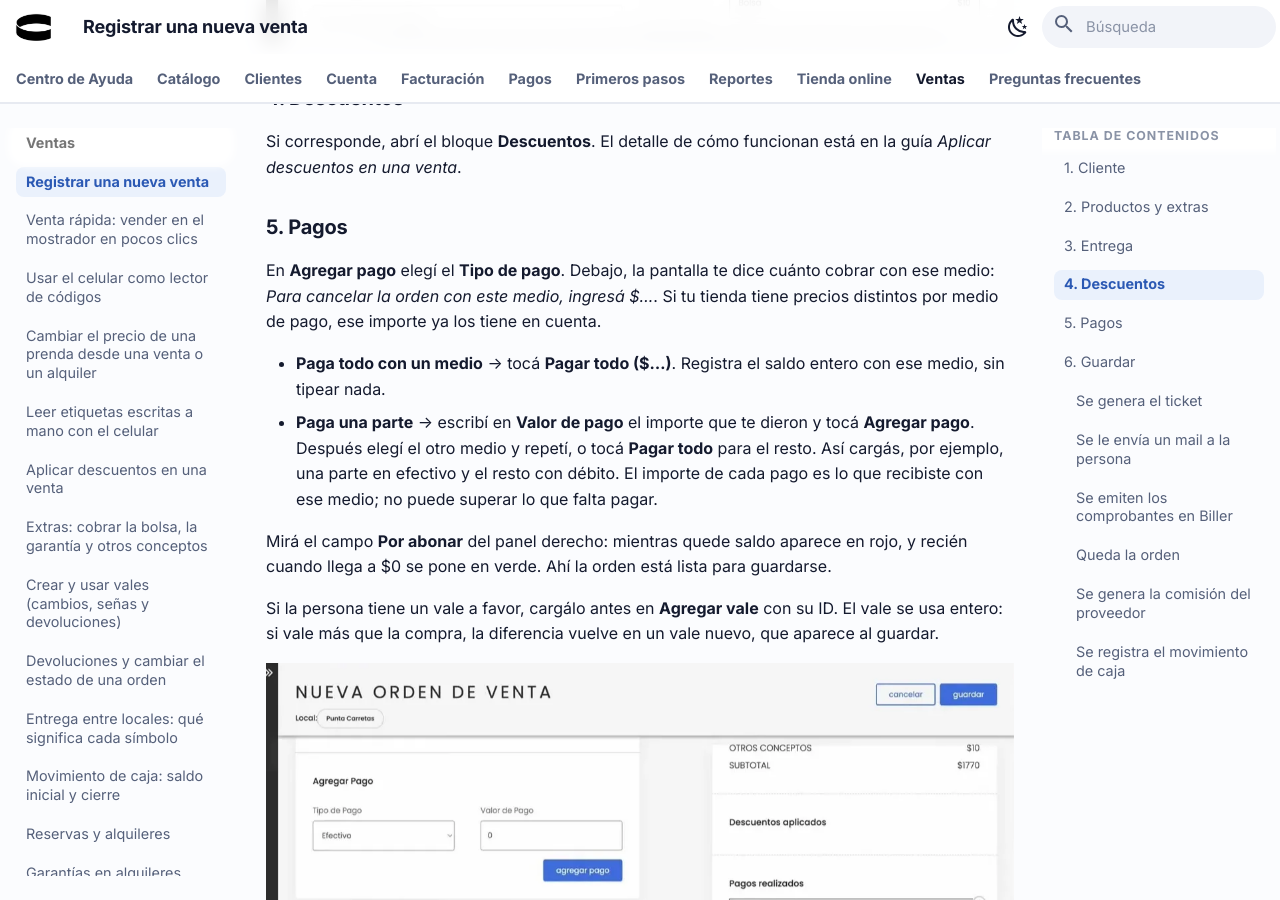
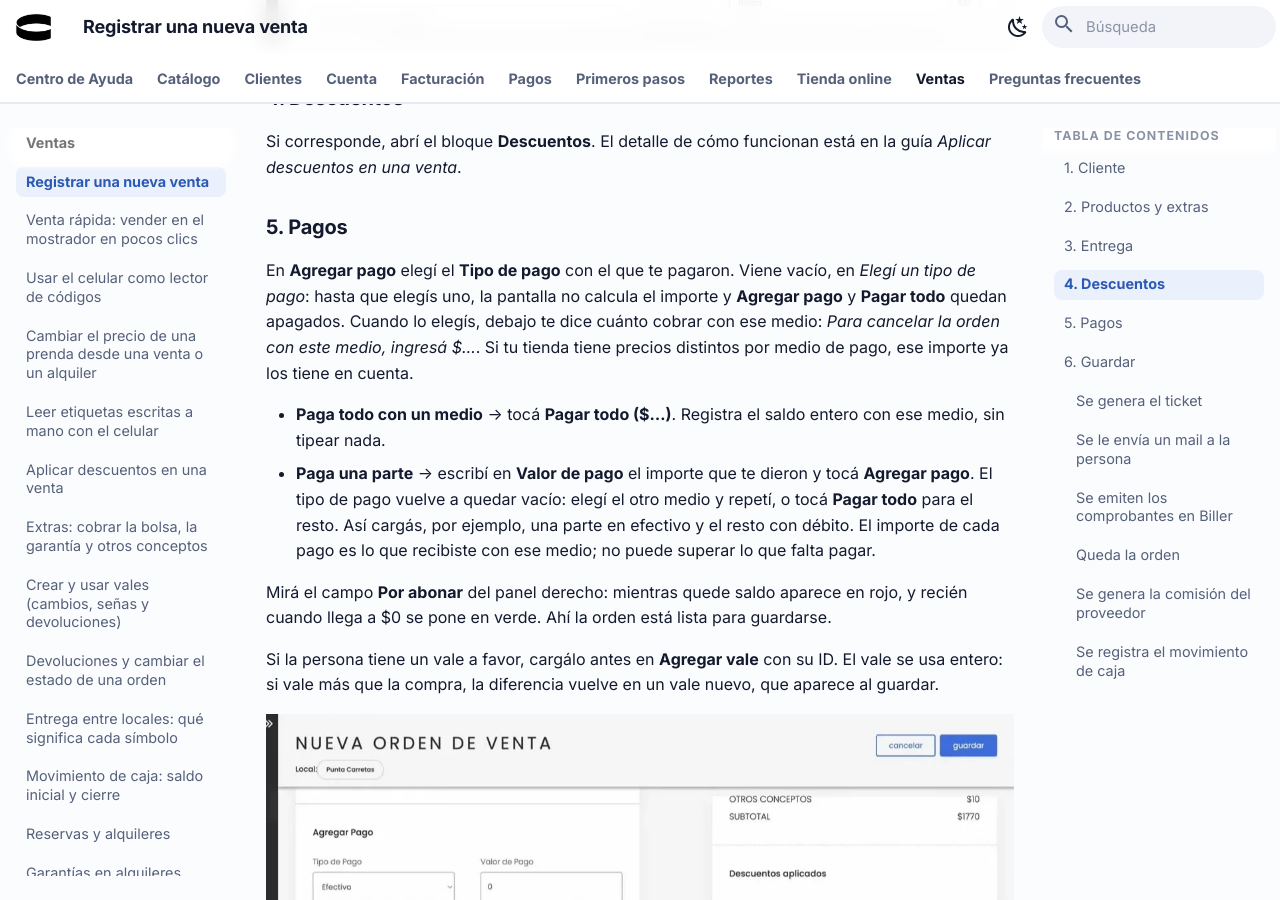
Before and after one commit to CircularSoftware/sc-docs, an MkDocs documentation site: the page built from docs/ventas/nueva-venta.md, in a window 1280 px wide and 900 px high, scrolled down 3022 px. Built offline with MkDocs 1.6.1 and Material for MkDocs 9.7.7, drawn with Linux system fonts in a browser that asks for light colours.

Commit message:
docs: sync from Notion [skip ci]

```diff
--- a/docs/ventas/nueva-venta.md
+++ b/docs/ventas/nueva-venta.md
@@ -59,10 +59,10 @@ Si corresponde, abrí el bloque **Descuentos**. El detalle de cómo funcionan es
 
 ### 5. Pagos
 
-En **Agregar pago** elegí el **Tipo de pago**. Debajo, la pantalla te dice cuánto cobrar con ese medio: *Para cancelar la orden con este medio, ingresá $…*. Si tu tienda tiene precios distintos por medio de pago, ese importe ya los tiene en cuenta.
+En **Agregar pago** elegí el **Tipo de pago** con el que te pagaron. Viene vacío, en *Elegí un tipo de pago*: hasta que elegís uno, la pantalla no calcula el importe y **Agregar pago** y **Pagar todo** quedan apagados. Cuando lo elegís, debajo te dice cuánto cobrar con ese medio: *Para cancelar la orden con este medio, ingresá $…*. Si tu tienda tiene precios distintos por medio de pago, ese importe ya los tiene en cuenta.
 
 - **Paga todo con un medio** → tocá **Pagar todo ($…)**. Registra el saldo entero con ese medio, sin tipear nada.
-- **Paga una parte** → escribí en **Valor de pago** el importe que te dieron y tocá **Agregar pago**. Después elegí el otro medio y repetí, o tocá **Pagar todo** para el resto. Así cargás, por ejemplo, una parte en efectivo y el resto con débito.
+- **Paga una parte** → escribí en **Valor de pago** el importe que te dieron y tocá **Agregar pago**. El tipo de pago vuelve a quedar vacío: elegí el otro medio y repetí, o tocá **Pagar todo** para el resto. Así cargás, por ejemplo, una parte en efectivo y el resto con débito.
 El importe de cada pago es lo que recibiste con ese medio; no puede superar lo que falta pagar.
 
 Mirá el campo **Por abonar** del panel derecho: mientras quede saldo aparece en rojo, y recién cuando llega a $0 se pone en verde. Ahí la orden está lista para guardarse.
```
